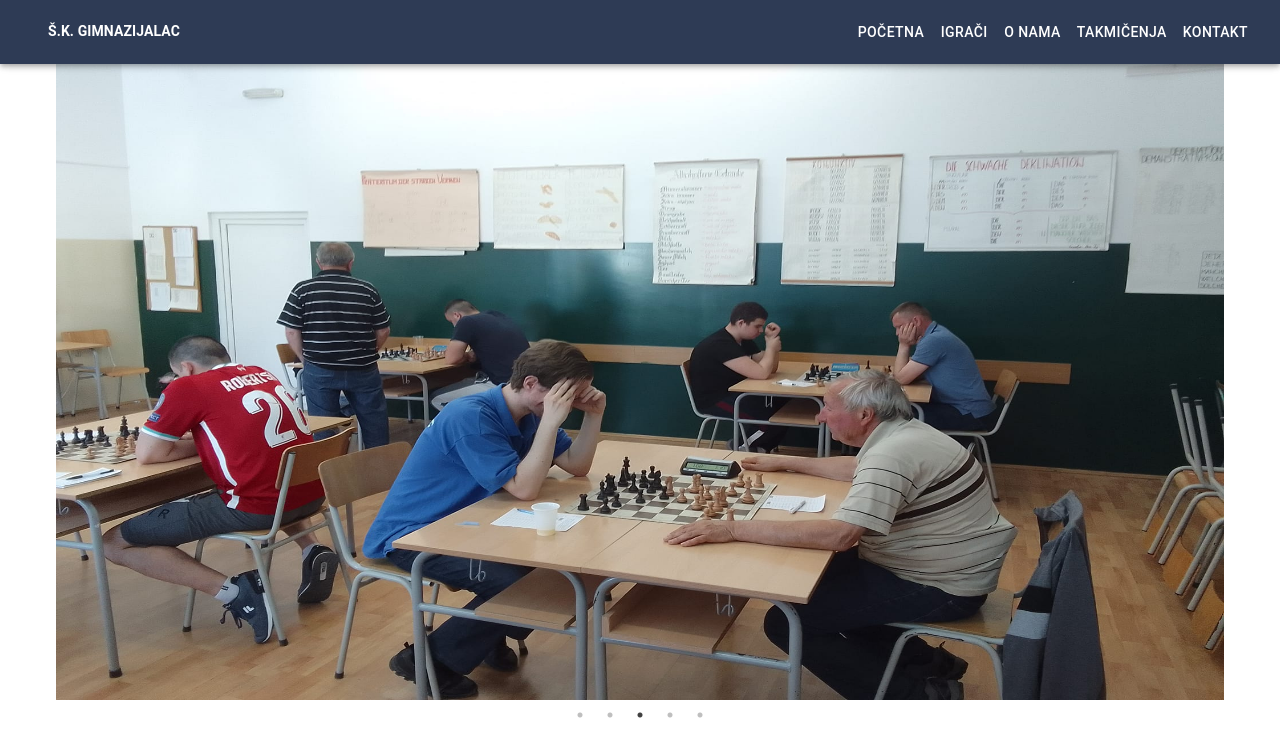
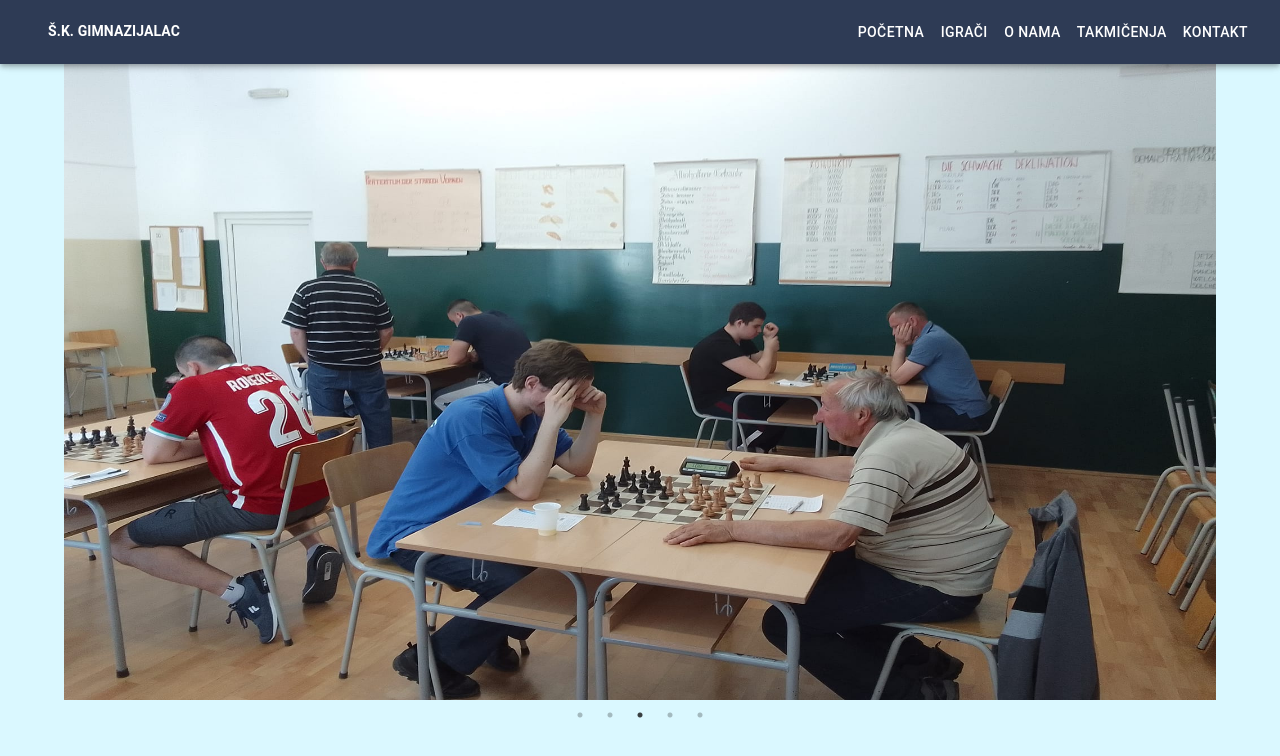
Before and after one commit to milanm98/chess-club-website, a Next.js app: page / in a window 1280 px wide. Shown: the top 756 px of the page. Built offline with nearby package versions, Linux system fonts and the light colour scheme.

Commit message:
rebase with main branch and bug fix

```diff
--- a/components/landing-page-carousel.tsx
+++ b/components/landing-page-carousel.tsx
@@ -2,7 +2,7 @@ import Slider from 'react-slick'
 import 'slick-carousel/slick/slick.css'
 import 'slick-carousel/slick/slick-theme.css'
 import SliderImages from './sliderImages.json'
-import { Container } from '@material-ui/core'
+import { Container } from '@mui/material'
 
 const settings = {
   dots: true,
--- a/package.json
+++ b/package.json
@@ -10,7 +10,6 @@
     "bs": "next build && next start"
   },
   "dependencies": {
-    "@material-ui/core": "^4.12.4",
     "@emotion/react": "^11.9.3",
     "@emotion/styled": "^11.9.3",
     "@mui/icons-material": "latest",
--- a/styles/globals.css
+++ b/styles/globals.css
@@ -1,5 +1,6 @@
 html,
 body {
+  background-color: #daf8ff;
   padding: 0;
   margin: 0;
   font-family: -apple-system, BlinkMacSystemFont, Segoe UI, Roboto, Oxygen,
```
Also changed, not shown: 2 other files (tests, documents, lock files or other folders).
